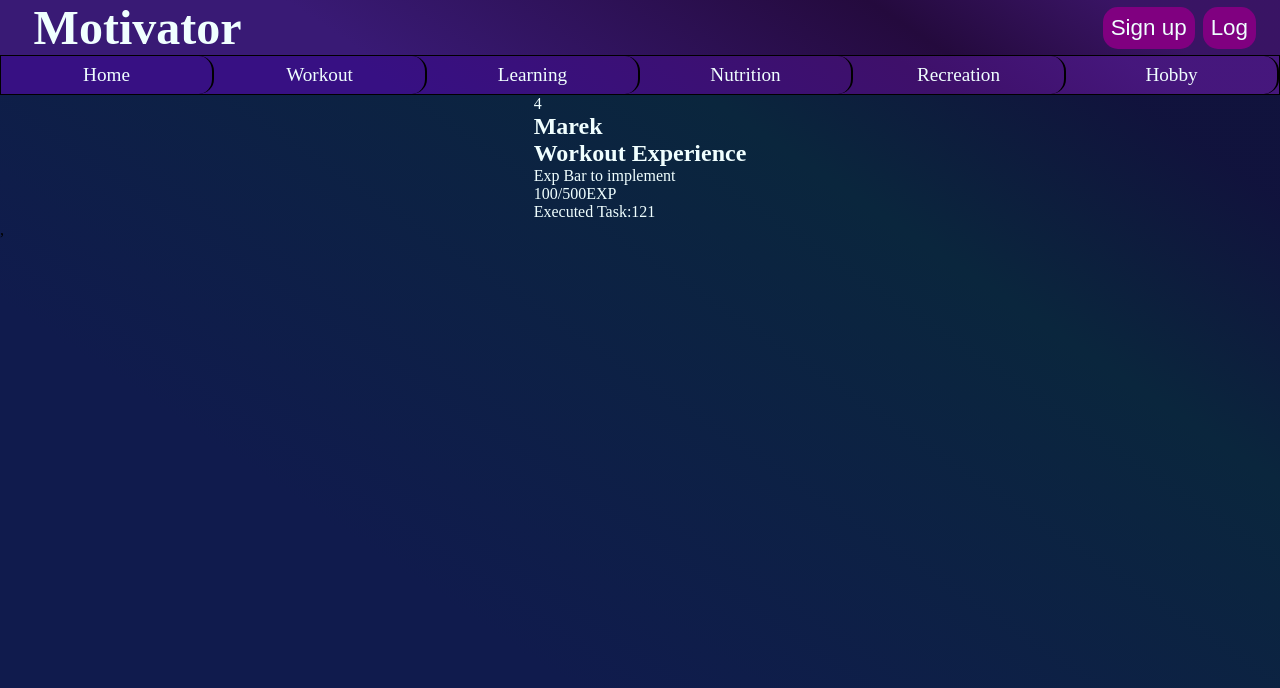
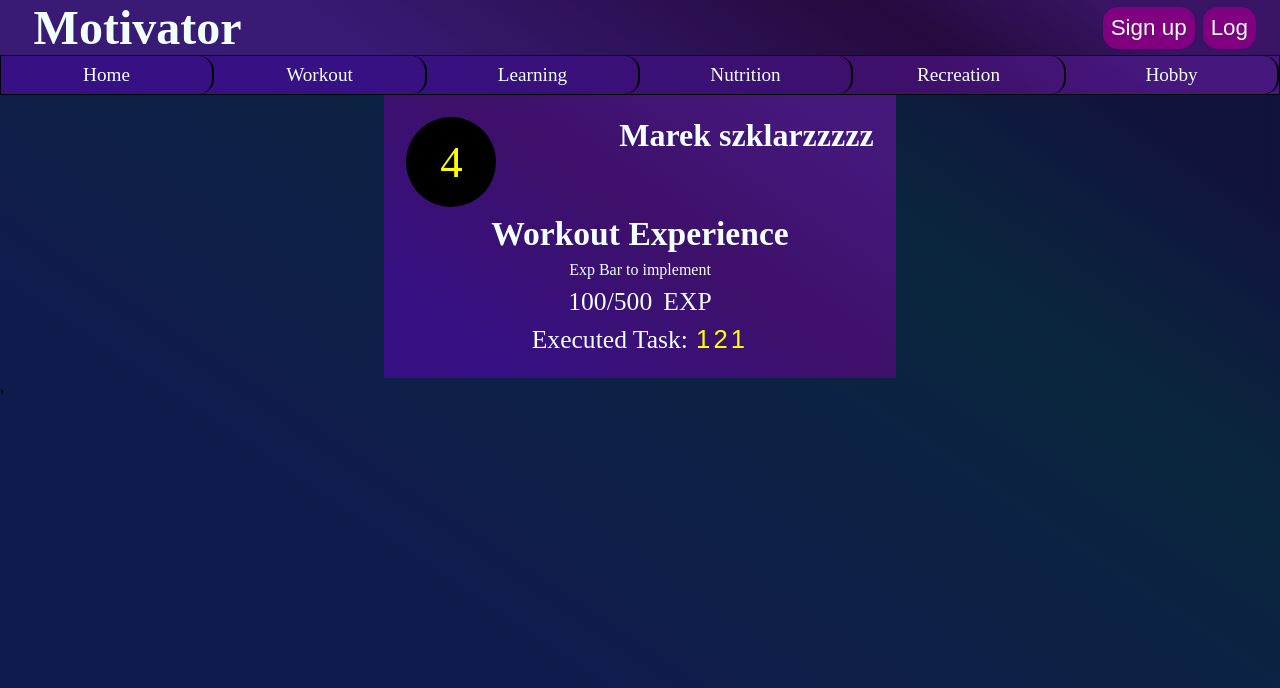
Before and after one commit to adamWatch/fester-front2, a React (Create React App) app: page /workout in a window 1280 px wide. Shown: the top 688 px of the page. Built offline with nearby package versions, Linux system fonts and the light colour scheme.

Commit message:
add css to ExpCard

```diff
--- a/src/components/Workout/Workout.tsx
+++ b/src/components/Workout/Workout.tsx
@@ -4,7 +4,7 @@ import { ExpCard } from '../common/ExpCard/ExpCard';
 export function Workout() {
   return (
     <div className="container">
-      <ExpCard currLvl={4} category="Workout" userName="Marek" currExp={100} expToLvl={500} executedTask={121} />
+      <ExpCard currLvl={4} category="Workout" userName="Marek szklarzzzzz" currExp={100} expToLvl={500} executedTask={121} />
     </div>
   );
 }
--- /dev/null
+++ b/src/components/common/ExpCard/ExpCard.css
@@ -0,0 +1,68 @@
+.exp_card_container {
+    display: flex;
+    flex-direction: column;
+
+    background: rgb(55, 16, 131);
+    background: linear-gradient(34deg, rgba(55, 16, 131, 1) 16%, rgba(62, 16, 106, 1) 53%, rgba(70, 23, 125, 0.9752275910364145) 88%);
+    padding: 1.4rem;
+    width: 40vw;
+}
+
+/* upp panel */
+.upp_panel {
+    display: flex;
+    justify-content: space-between;
+}
+
+.curr_lvl_container {
+    display: flex;
+    justify-content: center;
+    align-items: center;
+    background-color: black;
+    border-radius: 50%;
+    width: 90px;
+    height: 90px;
+}
+
+.curr_lvl {
+    font-size: 2.8rem;
+    color: yellow;
+}
+
+.user_name {
+    font-size: 2rem;
+}
+
+/* down panel */
+.down_panel {
+    display: flex;
+    flex-direction: column;
+    width: 100%;
+    align-items: center;
+
+}
+
+.category_name {
+    font-size: 2.1rem;
+    padding: .5rem;
+}
+
+.curr_exp_container {
+    font-size: 1.6rem;
+    padding: .5rem;
+}
+
+.exp_to_lvl {
+    margin-right: .7rem;
+}
+
+.executed_task_container {
+    font-size: 1.6rem;
+}
+
+.executed_task {
+    margin-left: .5rem;
+    font-family: fantasy;
+    letter-spacing: .2rem;
+    color: yellow;
+}
--- a/src/components/common/ExpCard/ExpCard.tsx
+++ b/src/components/common/ExpCard/ExpCard.tsx
@@ -1,4 +1,6 @@
 import React from 'react';
+
+import './ExpCard.css';
 
 interface Props{
     currLvl:number;
@@ -21,10 +23,11 @@ export function ExpCard(props:Props) {
           <span className="curr_lvl">{currLvl}</span>
         </div>
         <div className="user_container">
-          <h2>{userName}</h2>
+          <h2 className="user_name">{userName}</h2>
         </div>
       </div>
-      <h2>
+      <div className="down_panel">
+        <h2 className="category_name">
           {category}
           {' '}
           Experience
@@ -37,7 +40,7 @@ export function ExpCard(props:Props) {
         <div className="curr_exp_container">
           <span className="curr_exp">{currExp}</span>
           /
-        <span className="curr_exp">{expToLvl}</span>
+          <span className="exp_to_lvl">{expToLvl}</span>
           EXP
         </div>
         <div className="executed_task_container">
@@ -45,5 +48,6 @@ export function ExpCard(props:Props) {
           <span className="executed_task">{executedTask}</span>
         </div>
       </div>
+    </div>
   );
 }
```
Lines whose indentation alone changed are shown as unchanged.
